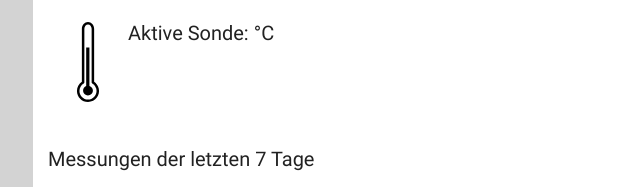
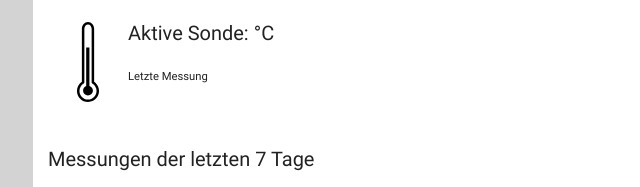
Before and after one commit to pille72/tempu, a website: page webui/index.html in a window 1280 px wide. Shown: the part 331-518 px from the top of the page, 159-799 px from the left. Drawn offline with Linux system fonts and the light colour scheme; no server answers.

Commit message:
[TASK] Add last_measurement

```diff
--- a/webui/index.html
+++ b/webui/index.html
@@ -63,6 +63,7 @@
                 </div>
                 <div class="left mt-15">
                     <h3>Aktive Sonde: <span class="sonde-temperature"><span></span> °C</span></h3>
+                    <small>Letzte Messung <span class="last-measurement"></span></small>
                 </div>
                 <div class="clearfix"></div>
             </div>
```
